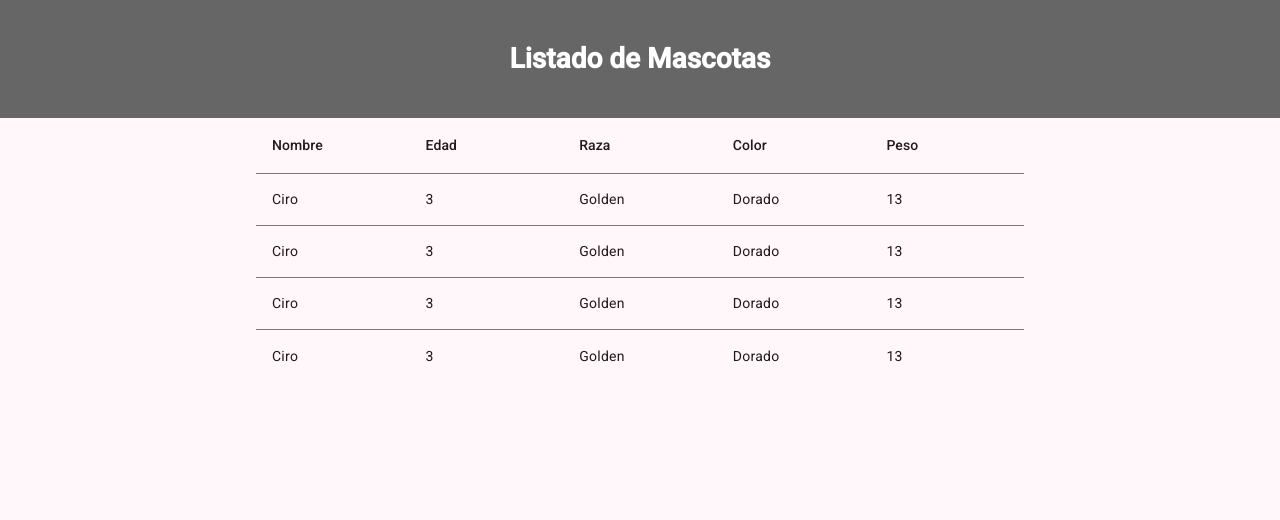
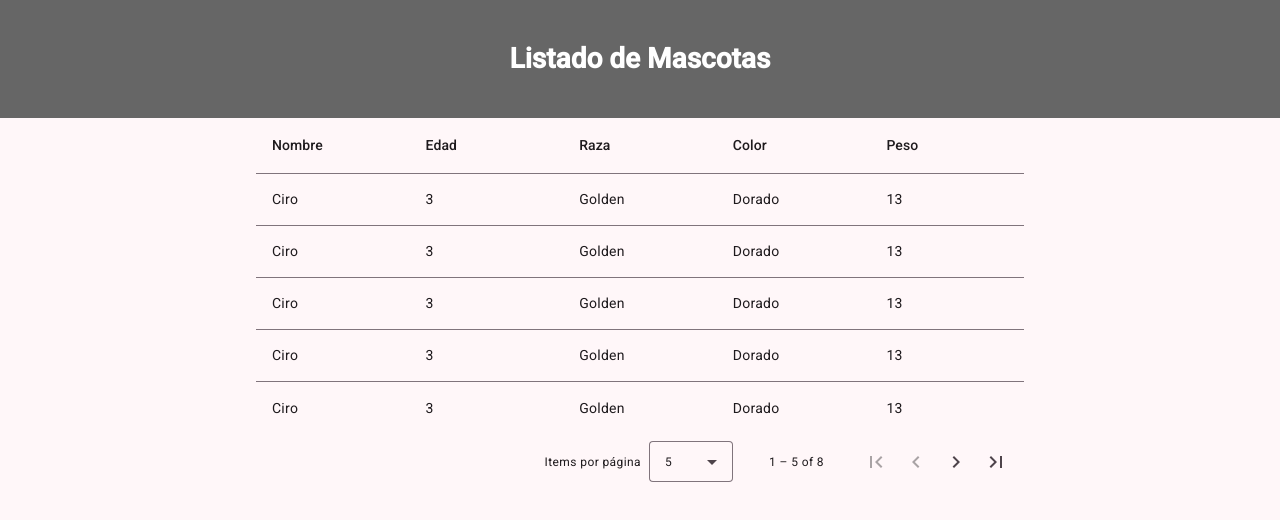
Before and after one commit to EnriqueIsra/Angular-ASP.NET-Core, an Angular app: page / in a window 1280 px wide. Shown: the top 520 px of the page. Built offline with nearby package versions, Linux system fonts and the light colour scheme.

Commit message:
Paginación

```diff
--- a/src/app/components/listado-mascotas/listado-mascotas.html
+++ b/src/app/components/listado-mascotas/listado-mascotas.html
@@ -34,4 +34,7 @@
         <tr mat-row *matRowDef="let row; columns: displayedColumns;"></tr>
     </table>
 
+    <mat-paginator [pageSizeOptions]="[5, 10, 20]" showFirstLastButtons aria-label="Select page of periodic elements">
+    </mat-paginator>
+
 </div>
--- a/src/app/components/listado-mascotas/listado-mascotas.ts
+++ b/src/app/components/listado-mascotas/listado-mascotas.ts
@@ -1,10 +1,15 @@
-import { Component } from '@angular/core';
+import { AfterViewInit, Component, ViewChild } from '@angular/core';
 import { Mascota } from '../../interfaces/Mascota';
 import { CommonModule } from '@angular/common';
-import { MatTableModule } from '@angular/material/table';
+import { MatTableDataSource, MatTableModule } from '@angular/material/table';
+import {MatPaginator, MatPaginatorModule} from '@angular/material/paginator';
 
 
-const ELEMENT_DATA: Mascota[] = [
+const listMascotas: Mascota[] = [
+  {nombre: 'Ciro', edad: 3, raza: 'Golden', color: 'Dorado', peso: 13},
+  {nombre: 'Ciro', edad: 3, raza: 'Golden', color: 'Dorado', peso: 13},
+  {nombre: 'Ciro', edad: 3, raza: 'Golden', color: 'Dorado', peso: 13},
+  {nombre: 'Ciro', edad: 3, raza: 'Golden', color: 'Dorado', peso: 13},
   {nombre: 'Ciro', edad: 3, raza: 'Golden', color: 'Dorado', peso: 13},
   {nombre: 'Ciro', edad: 3, raza: 'Golden', color: 'Dorado', peso: 13},
   {nombre: 'Ciro', edad: 3, raza: 'Golden', color: 'Dorado', peso: 13},
@@ -14,11 +19,18 @@ const ELEMENT_DATA: Mascota[] = [
 @Component({
   standalone: true,
   selector: 'app-listado-mascotas',
-  imports: [CommonModule, MatTableModule],
+  imports: [CommonModule, MatTableModule, MatPaginatorModule],
   templateUrl: './listado-mascotas.html',
   styleUrl: './listado-mascotas.css',
 })
-export class ListadoMascotas {
+export class ListadoMascotas implements AfterViewInit{
   displayedColumns: string[] = ['nombre', 'edad', 'raza', 'color', 'peso'];
-  dataSource = ELEMENT_DATA;
+  dataSource = new MatTableDataSource<Mascota>(listMascotas);
+
+  @ViewChild(MatPaginator) paginator!: MatPaginator;
+
+  ngAfterViewInit() {
+    this.dataSource.paginator = this.paginator;
+    this.paginator._intl.itemsPerPageLabel = 'Items por página'
+  }
 }
```
